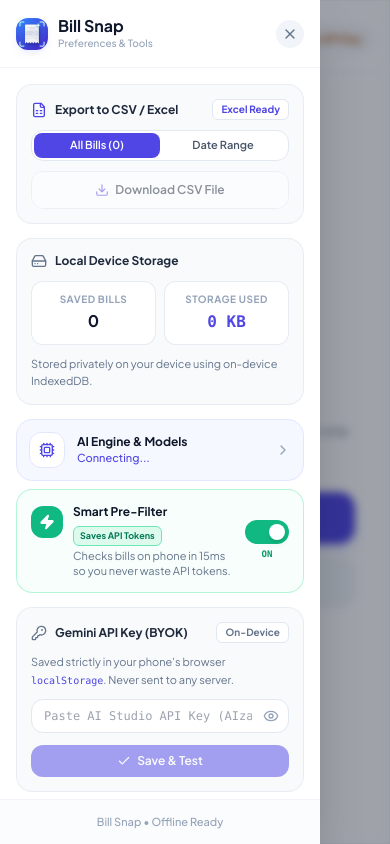
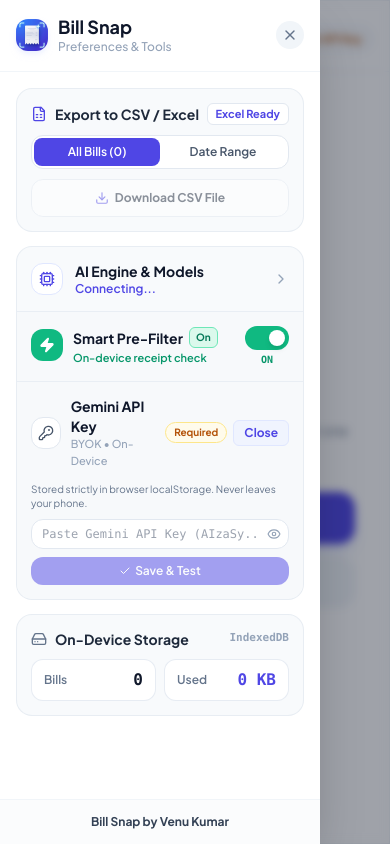
Before and after one commit to Venukumar975/Bill-Snap, a React (Vite) app: page / in a window 390 px wide. Both pictures are taken after a click on the button "Menu". Built offline with nearby package versions, Linux system fonts and the light colour scheme.

Commit message:
restructured sidebar hierarchy with mobile-optimized pre-filter switch and branding

```diff
--- a/src/components/Sidebar.jsx
+++ b/src/components/Sidebar.jsx
@@ -45,13 +45,16 @@ export default function Sidebar({
   const [isTestingKey, setIsTestingKey] = useState(false);
   const [keyFeedback, setKeyFeedback] = useState(null); // { type: 'success' | 'error', text: '' }
   const [localModelActive, setLocalModelActive] = useState(true);
+  const [isEditingKey, setIsEditingKey] = useState(false);
 
   // Sync API key & Local Model state on open
   useEffect(() => {
     if (isOpen) {
-      setApiKeyInput(getActiveApiKey());
+      const currentKey = getActiveApiKey();
+      setApiKeyInput(currentKey);
       setKeyFeedback(null);
       setLocalModelActive(isLocalModelEnabled());
+      setIsEditingKey(!currentKey); // Auto-expand only if no key exists yet!
     }
   }, [isOpen]);
 
@@ -94,6 +97,7 @@ export default function Sidebar({
       await testGeminiApiKey(trimmed);
       setActiveApiKey(trimmed);
       setKeyFeedback({ type: 'success', text: 'Key verified & saved to phone!' });
+      setIsEditingKey(false);
       if (onApiKeyUpdated) {
         onApiKeyUpdated(trimmed);
       }
@@ -135,8 +139,8 @@ export default function Sidebar({
               className="w-8 h-8 rounded-xl shadow-md shadow-indigo-100/50 object-cover shrink-0"
             />
             <div>
-              <h2 className="text-base font-bold text-slate-900 leading-tight">Bill Snap</h2>
-              <p className="text-[10px] text-slate-400 font-medium">Preferences & Tools</p>
+              <h2 className="text-lg font-bold text-slate-900 leading-tight">Bill Snap</h2>
+              <p className="text-xs text-slate-400 font-medium">Preferences & Tools</p>
             </div>
           </div>
           <button
@@ -155,18 +159,18 @@ export default function Sidebar({
             <div className="flex items-center justify-between">
               <div className="flex items-center gap-2 text-slate-800">
                 <FileSpreadsheet className="w-4 h-4 text-indigo-600" />
-                <span className="text-xs font-bold text-slate-800">Export to CSV / Excel</span>
+                <span className="text-sm font-bold text-slate-800">Export to CSV / Excel</span>
               </div>
-              <span className="text-[10px] font-bold text-indigo-600 bg-white px-2 py-0.5 rounded-md border border-slate-200">
+              <span className="text-[11px] font-bold text-indigo-600 bg-white px-2 py-0.5 rounded-md border border-slate-200">
                 Excel Ready
               </span>
             </div>
 
             {/* Filter Mode Selector */}
-            <div className="flex bg-white rounded-xl p-0.5 border border-slate-200 text-[11px]">
+            <div className="flex bg-white rounded-xl p-0.5 border border-slate-200 text-xs">
               <button
                 onClick={() => setExportMode('all')}
-                className={`flex-1 py-1 rounded-lg font-semibold transition ${
+                className={`flex-1 py-1.5 rounded-lg font-semibold transition ${
                   exportMode === 'all'
                     ? 'bg-indigo-600 text-white shadow-xs'
                     : 'text-slate-600 hover:text-slate-900'
@@ -176,7 +180,7 @@ export default function Sidebar({
               </button>
               <button
                 onClick={() => setExportMode('range')}
-                className={`flex-1 py-1 rounded-lg font-semibold transition ${
+                className={`flex-1 py-1.5 rounded-lg font-semibold transition ${
                   exportMode === 'range'
                     ? 'bg-indigo-600 text-white shadow-xs'
                     : 'text-slate-600 hover:text-slate-900'
@@ -190,7 +194,7 @@ export default function Sidebar({
             {exportMode === 'range' && (
               <div className="grid grid-cols-2 gap-2 pt-1 animate-fade-in">
                 <div>
-                  <label className="text-[10px] font-semibold text-slate-500 block mb-1">From Date</label>
+                  <label className="text-[11px] font-semibold text-slate-500 block mb-1">From Date</label>
                   <input
                     type="date"
                     value={startDate}
@@ -199,7 +203,7 @@ export default function Sidebar({
                   />
                 </div>
                 <div>
-                  <label className="text-[10px] font-semibold text-slate-500 block mb-1">To Date</label>
+                  <label className="text-[11px] font-semibold text-slate-500 block mb-1">To Date</label>
                   <input
                     type="date"
                     value={endDate}
@@ -214,7 +218,7 @@ export default function Sidebar({
             <button
               disabled={savedBills.length === 0}
               onClick={handleExportCSV}
-              className="w-full inline-flex items-center justify-center gap-1.5 py-2.5 px-3 bg-white border border-slate-200 text-slate-800 rounded-xl font-semibold text-xs hover:bg-slate-50 active:scale-95 transition shadow-xs disabled:opacity-50"
+              className="w-full inline-flex items-center justify-center gap-1.5 py-2.5 px-3 bg-white border border-slate-200 text-slate-800 rounded-xl font-bold text-xs hover:bg-slate-50 active:scale-95 transition shadow-xs disabled:opacity-50"
             >
               <Download className="w-3.5 h-3.5 text-indigo-600" />
               Download CSV File
@@ -228,53 +232,23 @@ export default function Sidebar({
             )}
           </div>
 
-          {/* SECTION 2: Local Device Storage (2-Column Stat Tile) */}
-          <div className="p-3.5 rounded-2xl bg-slate-50 border border-slate-200/70 space-y-2.5">
-            <div className="flex items-center gap-2 text-slate-800">
-              <HardDrive className="w-4 h-4 text-slate-500" />
-              <span className="text-xs font-bold text-slate-800">Local Device Storage</span>
-            </div>
-
-            <div className="grid grid-cols-2 gap-2 pt-0.5">
-              <div className="bg-white rounded-xl p-2.5 border border-slate-200/80 text-center">
-                <span className="text-[10px] font-bold uppercase tracking-wider text-slate-400 block mb-0.5">
-                  Saved Bills
-                </span>
-                <span className="text-base font-extrabold text-slate-900">
-                  {savedBills.length}
-                </span>
-              </div>
-              <div className="bg-white rounded-xl p-2.5 border border-slate-200/80 text-center">
-                <span className="text-[10px] font-bold uppercase tracking-wider text-slate-400 block mb-0.5">
-                  Storage Used
-                </span>
-                <span className="text-base font-extrabold text-indigo-600 font-mono">
-                  {storageUsage || '0 KB'}
-                </span>
-              </div>
-            </div>
-
-            <p className="text-[11px] text-slate-500 leading-relaxed">
-              Stored privately on your device using on-device IndexedDB.
-            </p>
-          </div>
-
-          {/* SECTION 3: AI Engine & Models */}
-          <div className="space-y-2">
+          {/* TIER 2: UNIFIED AI & ENGINE SETTINGS (Grouped List Architecture) */}
+          <div className="rounded-2xl bg-slate-50 border border-slate-200/70 overflow-hidden divide-y divide-slate-200/60 shadow-2xs">
+            {/* ROW 1: AI Engine & Models (Taps to open model queue) */}
             <button
               onClick={() => {
                 onClose();
                 onOpenModelSettings();
               }}
-              className="w-full flex items-center justify-between p-3 rounded-2xl bg-indigo-50/50 border border-indigo-100 hover:bg-indigo-50 text-left transition group active:scale-98"
+              className="w-full flex items-center justify-between p-3.5 hover:bg-white text-left transition group active:scale-[0.99]"
             >
               <div className="flex items-center gap-3">
-                <div className="w-9 h-9 rounded-xl bg-white border border-indigo-100 text-indigo-600 flex items-center justify-center shadow-xs">
+                <div className="w-8 h-8 rounded-xl bg-white border border-indigo-100 text-indigo-600 flex items-center justify-center shadow-2xs">
                   <Cpu className="w-4 h-4" />
                 </div>
                 <div>
-                  <p className="text-xs font-bold text-slate-900">AI Engine & Models</p>
-                  <p className="text-[11px] text-indigo-600 font-medium truncate max-w-[130px]">
+                  <p className="text-sm font-bold text-slate-900">AI Engine & Models</p>
+                  <p className="text-xs text-indigo-600 font-semibold truncate max-w-[140px]">
                     {activeModel ? activeModel.replace('gemini-', '') : 'Connecting...'}
                   </p>
                 </div>
@@ -282,14 +256,9 @@ export default function Sidebar({
               <ChevronRight className="w-4 h-4 text-slate-400 group-hover:text-indigo-600 transition" />
             </button>
 
-            {/* Modernized On-Device Smart Pre-filter */}
-            <div className={`p-3.5 rounded-2xl border transition-all duration-200 ${
-              localModelActive
-                ? 'bg-emerald-50/40 border-emerald-200/80'
-                : 'bg-slate-50 border-slate-200/80'
-            }`}>
-              <div className="flex items-center justify-between gap-2">
-                <div className="flex items-start gap-2.5">
+            {/* ROW 2: Smart Pre-Filter Toggle (MobileNetV3 Edge Verification) */}
+            <div className="p-3.5 flex items-center justify-between gap-2 bg-slate-50/50">
+              <div className="flex items-start gap-2.5 min-w-0 pr-2">
                 <div className={`w-8 h-8 rounded-xl flex items-center justify-center shrink-0 mt-0.5 transition shadow-2xs ${
                   localModelActive
                     ? 'bg-emerald-500 text-white shadow-emerald-200'
@@ -298,32 +267,32 @@ export default function Sidebar({
                   <Zap className="w-4 h-4 fill-current" />
                 </div>
                 <div>
-                    <div className="flex items-center gap-1.5 flex-wrap">
-                      <p className="text-xs font-bold text-slate-900">Smart Pre-Filter</p>
-                      <span className={`text-[9px] font-bold px-1.5 py-0.5 rounded-md border transition ${
+                  <div className="flex items-center gap-1.5 whitespace-nowrap">
+                    <p className="text-sm font-bold text-slate-900">Smart Pre-Filter</p>
+                    <span className={`text-[10px] font-bold px-1.5 py-0.5 rounded-md border transition ${
                       localModelActive
                         ? 'text-emerald-700 bg-emerald-100/70 border-emerald-300'
                         : 'text-slate-500 bg-slate-100 border-slate-200'
                     }`}>
-                        {localModelActive ? 'Saves API Tokens' : 'Disabled'}
+                      {localModelActive ? 'On' : 'Off'}
                     </span>
                   </div>
-                    <p className="text-[11px] text-slate-500 mt-0.5 leading-snug">
-                      {localModelActive
-                        ? 'Checks bills on phone in 15ms so you never waste API tokens.'
-                        : 'All photos sent straight to cloud without local check.'}
+                  <p className={`text-[11px] mt-0.5 leading-snug transition ${
+                    localModelActive ? 'text-emerald-600 font-semibold' : 'text-slate-500'
+                  }`}>
+                    {localModelActive ? 'On-device receipt check' : 'Direct cloud dispatch'}
                   </p>
                 </div>
               </div>
 
-                {/* Modern Switch with State Color (Green = ON, Slate = OFF) */}
-                <div className="flex flex-col items-center gap-1 shrink-0">
+              {/* Switch */}
+              <div className="flex flex-col items-center gap-0.5 shrink-0">
                 <button
                   type="button"
                   role="switch"
                   aria-checked={localModelActive}
                   onClick={() => handleToggleLocalModel(!localModelActive)}
-                    className={`w-11 h-6 flex items-center rounded-full p-1 transition-colors duration-300 ease-in-out focus:outline-none cursor-pointer ${
+                  className={`w-11 h-6 flex items-center rounded-full p-1 transition-colors duration-300 ease-in-out cursor-pointer ${
                     localModelActive ? 'bg-emerald-500' : 'bg-slate-300'
                   }`}
                 >
@@ -333,104 +302,151 @@ export default function Sidebar({
                     }`}
                   />
                 </button>
-                  <span className={`text-[9px] font-extrabold font-mono transition ${
+                <span className={`text-[10px] font-extrabold font-mono transition ${
                   localModelActive ? 'text-emerald-600' : 'text-slate-400'
                 }`}>
                   {localModelActive ? 'ON' : 'OFF'}
                 </span>
               </div>
             </div>
+
+            {/* ROW 3: Gemini API Key (Progressive Disclosure) */}
+            <div className="p-3.5 space-y-2.5 bg-slate-50/50">
+              <div className="flex items-center justify-between">
+                <div className="flex items-center gap-2.5">
+                  <div className="w-8 h-8 rounded-xl bg-white border border-slate-200 text-slate-600 flex items-center justify-center shadow-2xs">
+                    <KeyRound className="w-4 h-4" />
+                  </div>
+                  <div>
+                    <p className="text-sm font-bold text-slate-900">Gemini API Key</p>
+                    <p className="text-[11px] text-slate-400 font-medium">BYOK • On-Device</p>
                   </div>
                 </div>
 
-          {/* SECTION 4: API Key Configuration (BYOK - Bring Your Own Key) */}
-          <div className="p-3.5 rounded-2xl bg-slate-50 border border-slate-200/70 space-y-2.5">
-            <div className="flex items-center justify-between">
-              <div className="flex items-center gap-2 text-slate-700">
-                <KeyRound className="w-4 h-4 text-slate-500" />
-                <span className="text-xs font-bold text-slate-800">Gemini API Key (BYOK)</span>
+                <div className="flex items-center gap-1.5">
+                  {apiKeyInput ? (
+                    <span className="text-[10px] font-bold text-emerald-700 bg-emerald-50 border border-emerald-200 px-2 py-0.5 rounded-full flex items-center gap-1">
+                      <Check className="w-3 h-3" />
+                      Verified
+                    </span>
+                  ) : (
+                    <span className="text-[10px] font-bold text-amber-700 bg-amber-50 border border-amber-200 px-2 py-0.5 rounded-full">
+                      Required
+                    </span>
+                  )}
+                  <button
+                    type="button"
+                    onClick={() => setIsEditingKey(!isEditingKey)}
+                    className="text-xs font-bold text-indigo-600 hover:text-indigo-800 bg-indigo-50/70 border border-indigo-100 hover:bg-indigo-100 px-2.5 py-1 rounded-md transition active:scale-95"
+                  >
+                    {isEditingKey ? 'Close' : 'Change'}
+                  </button>
                 </div>
-              <span className="text-[10px] font-bold text-slate-500 bg-white px-2 py-0.5 rounded-md border border-slate-200">
-                On-Device
-              </span>
               </div>
 
-            <p className="text-[11px] text-slate-500 leading-relaxed">
-              Saved strictly in your phone's browser <code className="text-indigo-600 font-mono text-[10px]">localStorage</code>. Never sent to any server.
+              {/* Progressively Disclosed Input Form */}
+              {isEditingKey && (
+                <div className="space-y-2 pt-1 animate-fade-in">
+                  <p className="text-[10px] text-slate-500 leading-snug">
+                    Stored strictly in browser localStorage. Never leaves your phone.
                   </p>
-
-            {/* Input with Show/Hide Toggle */}
                   <div className="relative">
                     <input
                       type={showApiKey ? 'text' : 'password'}
-                placeholder="Paste AI Studio API Key (AIzaSy...)"
+                      placeholder="Paste Gemini API Key (AIzaSy...)"
                       value={apiKeyInput}
                       onChange={(e) => {
                         setApiKeyInput(e.target.value);
                         setKeyFeedback(null);
                       }}
-                className="w-full pl-3 pr-9 py-2 rounded-xl border border-slate-200 bg-white text-xs text-slate-800 font-mono outline-none focus:border-indigo-500 transition"
+                      className="w-full pl-2.5 pr-8 py-1.5 rounded-xl border border-slate-200 bg-white text-xs text-slate-800 font-mono outline-none focus:border-indigo-500 transition"
                     />
                     <button
                       type="button"
                       onClick={() => setShowApiKey(!showApiKey)}
-                className="absolute right-2.5 top-1/2 -translate-y-1/2 text-slate-400 hover:text-slate-600 transition"
+                      className="absolute right-2 top-1/2 -translate-y-1/2 text-slate-400 hover:text-slate-600 transition"
                     >
-                {showApiKey ? <EyeOff className="w-4 h-4" /> : <Eye className="w-4 h-4" />}
+                      {showApiKey ? <EyeOff className="w-3.5 h-3.5" /> : <Eye className="w-3.5 h-3.5" />}
                     </button>
                   </div>
 
-            {/* Action Buttons: Save & Verify / Clear */}
-            <div className="flex gap-2 pt-0.5">
+                  <div className="flex gap-2">
                     <button
                       disabled={isTestingKey || !apiKeyInput.trim()}
                       onClick={handleSaveAndTestKey}
-                className="flex-1 inline-flex items-center justify-center gap-1.5 py-2 px-3 bg-indigo-600 hover:bg-indigo-700 text-white rounded-xl text-xs font-semibold shadow-xs transition active:scale-95 disabled:opacity-50"
+                      className="flex-1 inline-flex items-center justify-center gap-1 py-1.5 px-2.5 bg-indigo-600 hover:bg-indigo-700 text-white rounded-xl text-xs font-semibold shadow-xs transition active:scale-95 disabled:opacity-50"
                     >
                       {isTestingKey ? (
                         <>
-                    <Loader2 className="w-3.5 h-3.5 animate-spin" />
+                          <Loader2 className="w-3 h-3 animate-spin" />
                           <span>Testing...</span>
                         </>
                       ) : (
                         <>
-                    <Check className="w-3.5 h-3.5" />
+                          <Check className="w-3 h-3" />
                           <span>Save & Test</span>
                         </>
                       )}
                     </button>
-
                     {apiKeyInput && (
                       <button
                         type="button"
                         onClick={handleClearKey}
-                  className="px-3 py-2 bg-white hover:bg-slate-100 text-slate-600 border border-slate-200 rounded-xl text-xs font-semibold transition active:scale-95"
+                        className="px-2.5 py-1.5 bg-white hover:bg-slate-100 text-slate-600 border border-slate-200 rounded-xl text-xs font-semibold transition active:scale-95"
                       >
                         Clear
                       </button>
                     )}
                   </div>
 
-            {/* Key Verification Feedback Alert */}
                   {keyFeedback && (
-              <div className={`p-2 rounded-xl text-[11px] font-semibold flex items-start gap-1.5 ${
+                    <div className={`p-2 rounded-xl text-[10px] font-semibold flex items-start gap-1.5 ${
                       keyFeedback.type === 'success'
                         ? 'bg-emerald-50 text-emerald-700 border border-emerald-200'
                         : 'bg-red-50 text-red-700 border border-red-200'
                     }`}>
                       {keyFeedback.type === 'success' ? (
-                  <CheckCircle2 className="w-3.5 h-3.5 shrink-0 mt-0.5 text-emerald-600" />
+                        <CheckCircle2 className="w-3 h-3 shrink-0 mt-0.5 text-emerald-600" />
                       ) : (
-                  <AlertCircle className="w-3.5 h-3.5 shrink-0 mt-0.5 text-red-600" />
+                        <AlertCircle className="w-3 h-3 shrink-0 mt-0.5 text-red-600" />
                       )}
                       <span>{keyFeedback.text}</span>
                     </div>
                   )}
                 </div>
+              )}
+            </div>
+          </div>
 
-          {/* SECTION 5: Destructive Action (Safely placed at bottom) */}
+          {/* TIER 3: ON-DEVICE STORAGE & DATA MANAGEMENT */}
+          <div className="p-3.5 rounded-2xl bg-slate-50 border border-slate-200/70 space-y-2.5">
+            <div className="flex items-center justify-between">
+              <div className="flex items-center gap-2 text-slate-800">
+                <HardDrive className="w-4 h-4 text-slate-500" />
+                <span className="text-sm font-bold text-slate-800">On-Device Storage</span>
+              </div>
+              <span className="text-[11px] font-mono font-semibold text-slate-400">IndexedDB</span>
+            </div>
+
+            {/* Compact Side-by-Side Stat Containers */}
+            <div className="grid grid-cols-2 gap-2">
+              <div className="bg-white rounded-xl py-2 px-3 border border-slate-200/80 flex items-center justify-between shadow-2xs">
+                <span className="text-xs font-semibold text-slate-500">Bills</span>
+                <span className="text-base font-extrabold text-slate-900 font-mono">
+                  {savedBills.length}
+                </span>
+              </div>
+              <div className="bg-white rounded-xl py-2 px-3 border border-slate-200/80 flex items-center justify-between shadow-2xs">
+                <span className="text-xs font-semibold text-slate-500">Used</span>
+                <span className="text-base font-extrabold text-indigo-600 font-mono">
+                  {storageUsage || '0 KB'}
+                </span>
+              </div>
+            </div>
+
+            {/* Red Destructive Action Container */}
             {savedBills.length > 0 && (
-            <div className="pt-2">
+              <div className="pt-1">
                 <button
                   onClick={() => {
                     if (window.confirm('Are you sure you want to delete all saved bills from this device?')) {
@@ -438,7 +454,7 @@ export default function Sidebar({
                       onClose();
                     }
                   }}
-                className="w-full inline-flex items-center justify-center gap-1.5 py-2.5 text-xs font-semibold text-red-600 hover:text-red-700 hover:bg-red-50 rounded-2xl transition border border-red-200 bg-white shadow-2xs"
+                  className="w-full inline-flex items-center justify-center gap-1.5 py-2.5 text-xs font-bold text-rose-600 bg-rose-50 hover:bg-rose-100 border border-rose-200 rounded-xl transition active:scale-95 shadow-2xs"
                 >
                   <Trash2 className="w-3.5 h-3.5" />
                   Clear All Saved Bills
@@ -446,11 +462,12 @@ export default function Sidebar({
               </div>
             )}
           </div>
+        </div>
 
         {/* Sidebar Footer */}
         <div className="p-3.5 border-t border-slate-100 bg-slate-50/50 flex items-center justify-center">
-          <span className="text-[11px] text-slate-400 font-medium">
-            Bill Snap • Offline Ready
+          <span className="text-xs font-bold text-slate-700">
+            Bill Snap by Venu Kumar
           </span>
         </div>
       </div>
```
Lines whose indentation alone changed are shown as unchanged.
